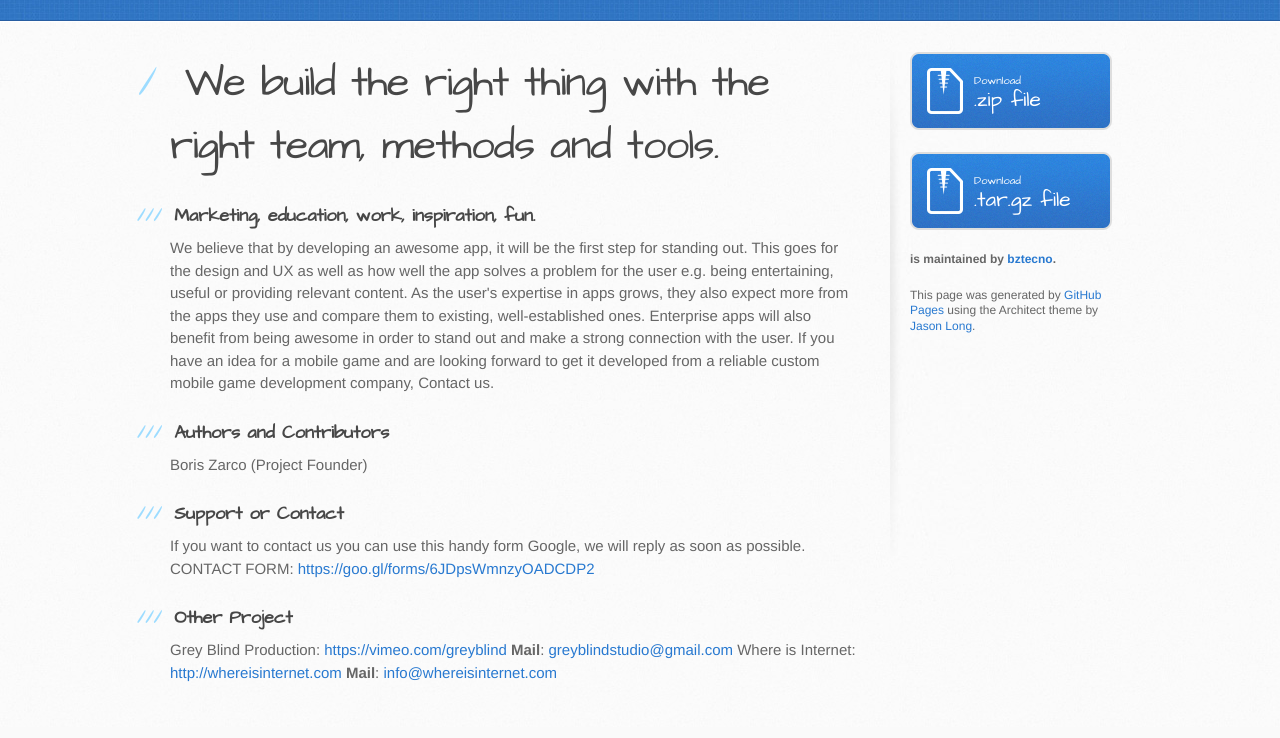
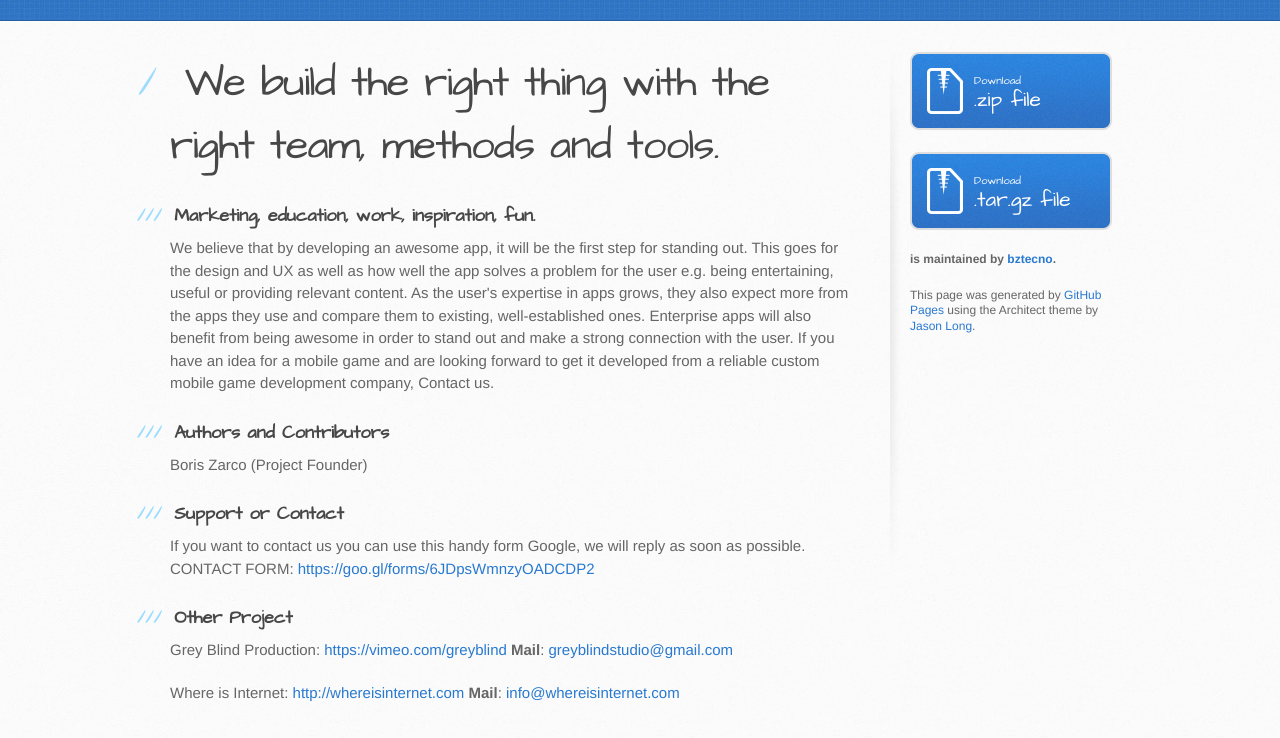
Before and after one commit to bztecno/bztecno, a plain HTML site: page index.html in a window 1280 px wide. Shown: the part 252-990 px from the top of the page. Drawn offline with Linux system fonts and the light colour scheme.

```diff
--- a/index.html
+++ b/index.html
@@ -51,8 +51,11 @@
 <h3>
 <a id="other-project" class="anchor" href="#other-project" aria-hidden="true"><span aria-hidden="true" class="octicon octicon-link"></span></a>Other Project</h3>
 
-<p>Grey Blind Production: <a href="https://vimeo.com/greyblind">https://vimeo.com/greyblind</a> <strong>Mail</strong>: <a href="mailto:greyblindstudio@gmail.com">greyblindstudio@gmail.com</a>
-Where is Internet: <a href="http://whereisinternet.com">http://whereisinternet.com</a> <strong>Mail</strong>: <a href="mailto:info@whereisinternet.com">info@whereisinternet.com</a></p>
+<p>Grey Blind Production: <a href="https://vimeo.com/greyblind">https://vimeo.com/greyblind</a>
+<strong>Mail</strong>: <a href="mailto:greyblindstudio@gmail.com">greyblindstudio@gmail.com</a></p>
+
+<p>Where is Internet: <a href="http://whereisinternet.com">http://whereisinternet.com</a>
+<strong>Mail</strong>: <a href="mailto:info@whereisinternet.com">info@whereisinternet.com</a></p>
         </section>
 
         <aside id="sidebar">
--- a/params.json
+++ b/params.json
@@ -1,6 +1,6 @@
 {
   "name": "BZ Web Solutions",
   "tagline": "Official BZ WS projects Website",
-  "body": "#We build the right thing with the right team, methods and tools.\r\n\r\n###Marketing, education, work, inspiration, fun. \r\nWe believe that by developing an awesome app, it will be the first step for standing out. This goes for the design and UX as well as how well the app solves a problem for the user e.g. being entertaining, useful or providing relevant content. As the user's expertise in apps grows, they also expect more from the apps they use and compare them to existing, well-established ones. Enterprise apps will also benefit from being awesome in order to stand out and make a strong connection with the user. If you have an idea for a mobile game and are looking forward to get it developed from a reliable custom mobile game development company, Contact us.\r\n\r\n### Authors and Contributors\r\nBoris Zarco (Project Founder)\r\n\r\n### Support or Contact\r\nIf you want to contact us you can use this handy form Google, we will reply as soon as possible.\r\nCONTACT FORM: \r\nhttps://goo.gl/forms/6JDpsWmnzyOADCDP2\r\n\r\n### Other Project\r\nGrey Blind Production: https://vimeo.com/greyblind **Mail**: greyblindstudio@gmail.com\r\nWhere is Internet: http://whereisinternet.com **Mail**: info@whereisinternet.com",
+  "body": "#We build the right thing with the right team, methods and tools.\r\n\r\n###Marketing, education, work, inspiration, fun. \r\nWe believe that by developing an awesome app, it will be the first step for standing out. This goes for the design and UX as well as how well the app solves a problem for the user e.g. being entertaining, useful or providing relevant content. As the user's expertise in apps grows, they also expect more from the apps they use and compare them to existing, well-established ones. Enterprise apps will also benefit from being awesome in order to stand out and make a strong connection with the user. If you have an idea for a mobile game and are looking forward to get it developed from a reliable custom mobile game development company, Contact us.\r\n\r\n### Authors and Contributors\r\nBoris Zarco (Project Founder)\r\n\r\n### Support or Contact\r\nIf you want to contact us you can use this handy form Google, we will reply as soon as possible.\r\nCONTACT FORM: \r\nhttps://goo.gl/forms/6JDpsWmnzyOADCDP2\r\n\r\n### Other Project\r\nGrey Blind Production: https://vimeo.com/greyblind \r\n**Mail**: greyblindstudio@gmail.com\r\n\r\nWhere is Internet: http://whereisinternet.com \r\n**Mail**: info@whereisinternet.com",
   "note": "Don't delete this file! It's used internally to help with page regeneration."
 }
```
